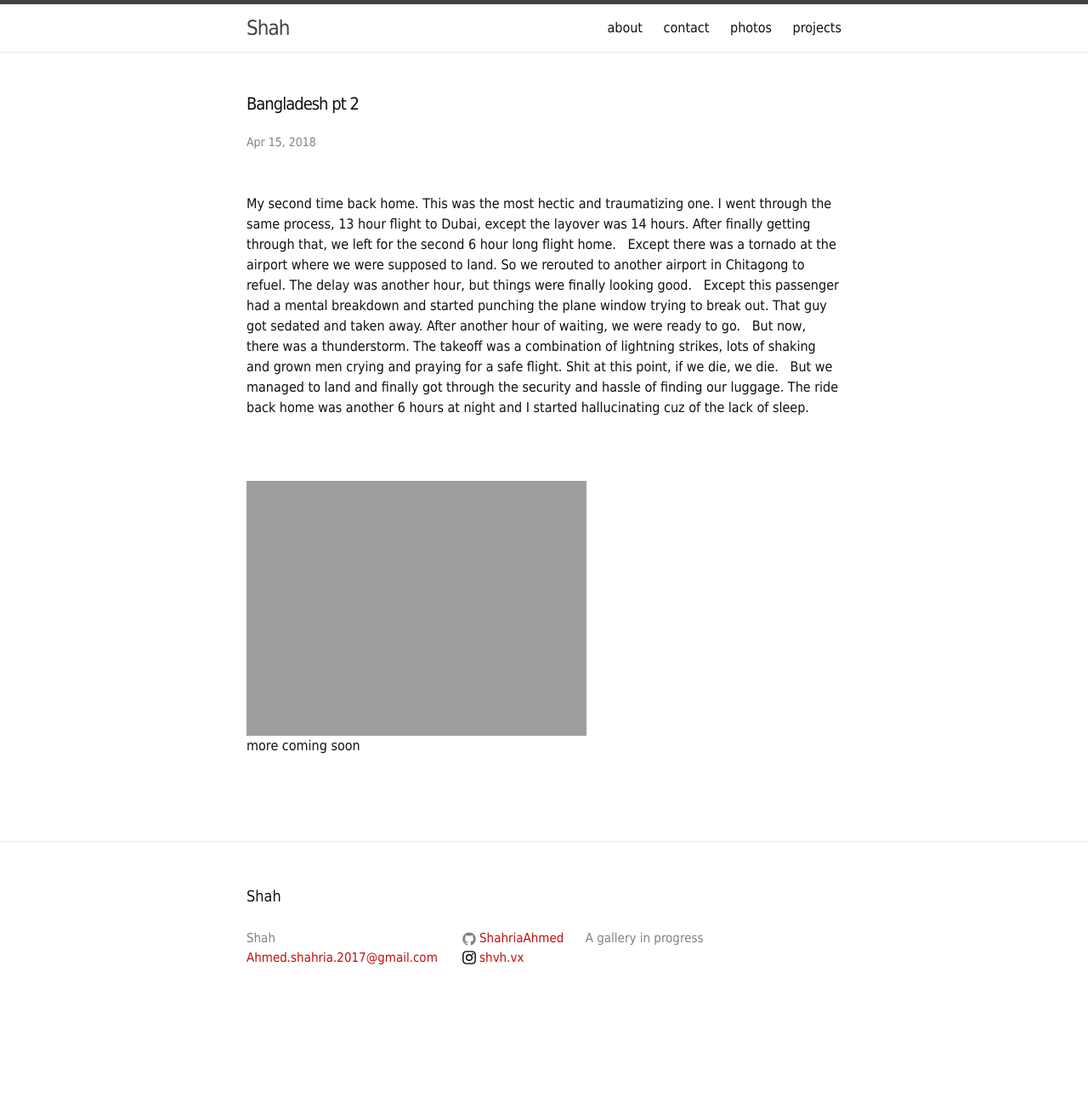
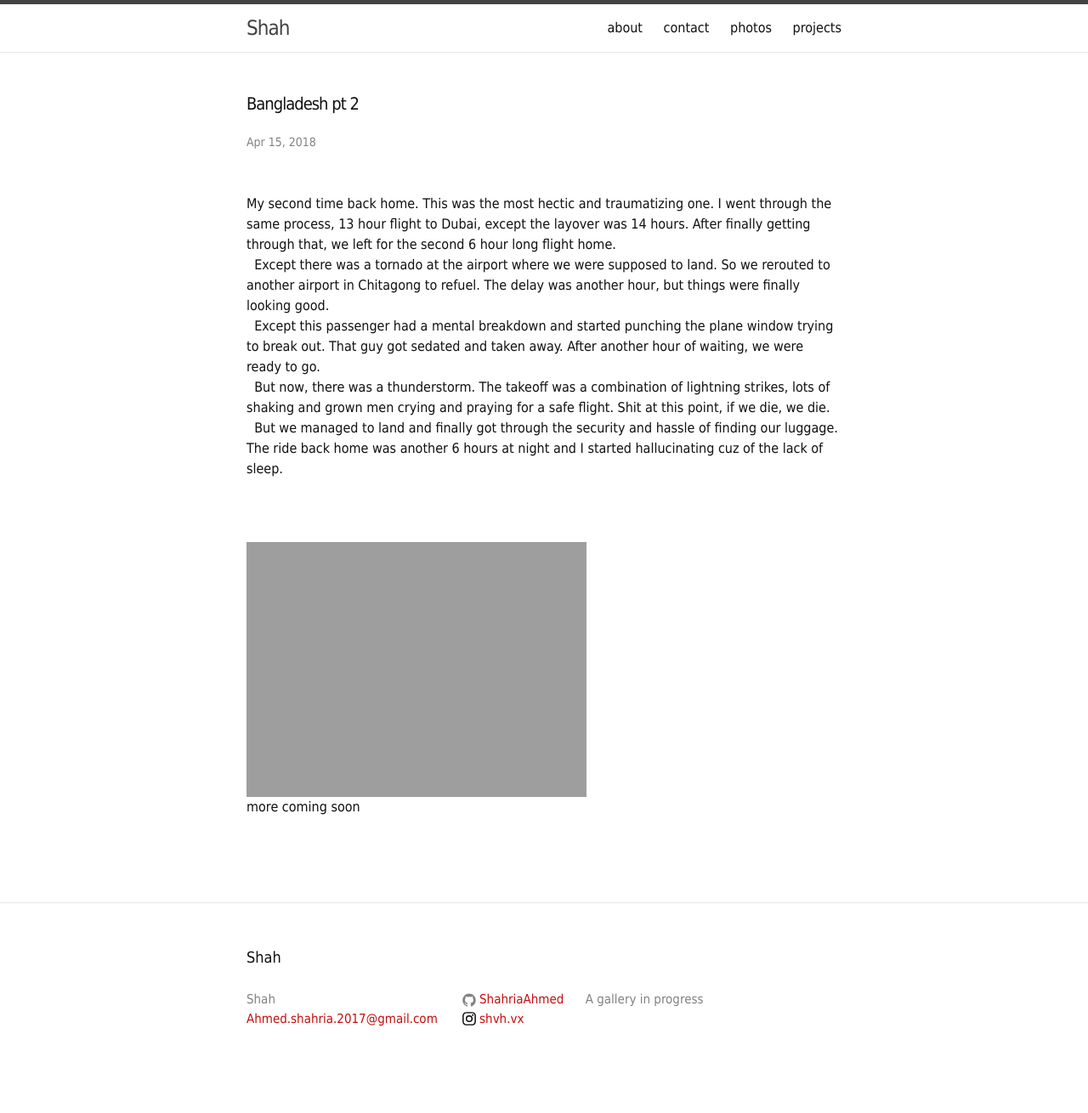
Before and after one commit to ShahriaAhmed/ShahriaAhmed.github.io, a Jekyll site: the page built from _posts/2018-04-15-Bangladesh pt 2.md, in a window 1280 px wide. Shown: the whole page at 85% size. Built offline with Jekyll 4.4.1, drawn with Linux system fonts in a browser that asks for light colours; before the commit the page ends 1238 px from its top, so only the background shows below that.

```diff
--- a/_posts/2018-04-15-Bangladesh pt 2.md
+++ b/_posts/2018-04-15-Bangladesh pt 2.md
@@ -6,15 +6,15 @@ categories: misc
 
 ---
 
-My second time back home. This was the most hectic and traumatizing one. I went through the same process, 13 hour flight to Dubai, except the layover was 14 hours. After finally getting through that, we left for the second 6 hour long flight home.
+My second time back home. This was the most hectic and traumatizing one. I went through the same process, 13 hour flight to Dubai, except the layover was 14 hours. After finally getting through that, we left for the second 6 hour long flight home. <br />
 &nbsp;
-Except there was a tornado at the airport where we were supposed to land. So we rerouted to another airport in Chitagong to refuel. The delay was another hour, but things were finally looking good.
+Except there was a tornado at the airport where we were supposed to land. So we rerouted to another airport in Chitagong to refuel. The delay was another hour, but things were finally looking good. <br />
 &nbsp;
-Except this passenger had a mental breakdown and started punching the plane window trying to break out. That guy got sedated and taken away. After another hour of waiting, we were ready to go.
+Except this passenger had a mental breakdown and started punching the plane window trying to break out. That guy got sedated and taken away. After another hour of waiting, we were ready to go. <br />
 &nbsp;
-But now, there was a thunderstorm. The takeoff was a combination of lightning strikes, lots of shaking and grown men crying and praying for a safe flight. Shit at this point, if we die, we die.
+But now, there was a thunderstorm. The takeoff was a combination of lightning strikes, lots of shaking and grown men crying and praying for a safe flight. Shit at this point, if we die, we die. <br />
 &nbsp;
-But we managed to land and finally got through the security and hassle of finding our luggage. The ride back home was another 6 hours at night and I started hallucinating cuz of the lack of sleep.
+But we managed to land and finally got through the security and hassle of finding our luggage. The ride back home was another 6 hours at night and I started hallucinating cuz of the lack of sleep. <br />
 
 &nbsp;
 &nbsp;
```
Also changed, not shown: _posts/2017-03-02-Bangladesh.md (+4 -4 lines).
